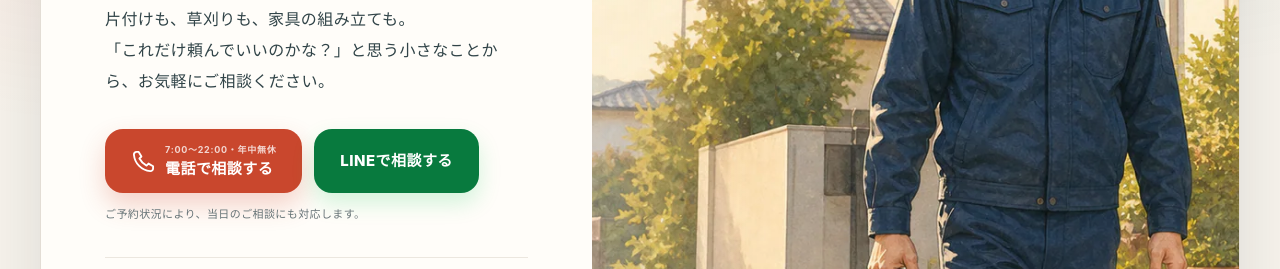
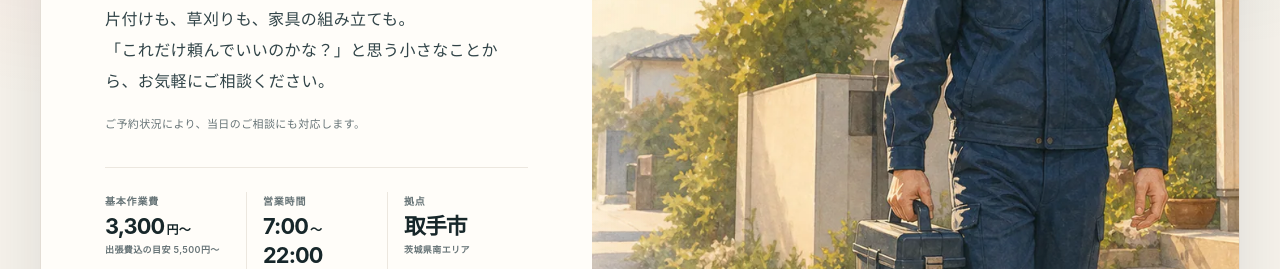
Before and after one commit to fura-1993/imasugu, a plain HTML site: page index.html in a window 1280 px wide. Shown: the part 460-729 px from the top of the page. Drawn offline with Linux system fonts and the light colour scheme.

Commit message:
fix: remove duplicate hero contact buttons

```diff
--- a/index.html
+++ b/index.html
@@ -204,15 +204,6 @@
               片付けも、草刈りも、家具の組み立ても。<br />
               「これだけ頼んでいいのかな？」と思う小さなことから、お気軽にご相談ください。
             </p>
-            <div class="hero-actions">
-              <a class="button button-primary button-large" href="tel:08055350365">
-                <svg viewBox="0 0 24 24" aria-hidden="true"><path d="M7.4 2.8 10 7.2 8.1 9.1a15.7 15.7 0 0 0 6.8 6.8l1.9-1.9 4.4 2.6v2.1a2.5 2.5 0 0 1-2.7 2.5C10.1 20.4 3.6 13.9 2.8 5.5A2.5 2.5 0 0 1 5.3 2.8h2.1Z" /></svg>
-                <span><small>7:00〜22:00・年中無休</small>電話で相談する</span>
-              </a>
-              <a class="button button-line button-large" href="https://lin.ee/BLQjGlF" target="_blank" rel="noopener">
-                LINEで相談する
-              </a>
-            </div>
             <p class="hero-microcopy">ご予約状況により、当日のご相談にも対応します。</p>
             <dl class="hero-facts" aria-label="サービス概要">
               <div>
--- a/styles.css
+++ b/styles.css
@@ -567,14 +567,8 @@ button.button:focus-visible,
   line-height: 1.95;
 }
 
-.hero-actions {
-  display: flex;
-  gap: 12px;
-  margin-top: 32px;
-}
-
 .hero-microcopy {
-  margin: 12px 0 0;
+  margin: 18px 0 0;
   color: var(--muted);
   font-size: 11px;
 }
@@ -2370,8 +2364,6 @@ button.button:focus-visible,
   .phone-button svg { width: 39px; height: 39px; padding: 9px; }
   .hero-shell { grid-template-columns: minmax(0, 1fr) minmax(390px, 0.95fr); }
   .hero-copy { padding-inline: 42px; }
-  .hero-actions { flex-direction: column; align-items: stretch; }
-  .hero-actions .button { width: 100%; }
   .service-grid { grid-template-columns: repeat(2, 1fr); }
   .service-card h3 { font-size: 20px; }
 }
@@ -2539,7 +2531,6 @@ button.button:focus-visible,
   .hero-break-mobile { display: block; }
   .hero-lead { margin-top: 20px; font-size: 14px; line-height: 1.9; }
   .hero-lead br { display: none; }
-  .hero-actions { margin-top: 25px; }
   .button-large { min-height: 59px; }
   .hero-facts { margin-top: 26px; padding-top: 20px; }
   .hero-facts > div { padding-inline: 9px; }
@@ -2737,7 +2728,6 @@ button.button:focus-visible,
   .site-header,
   .mobile-cta,
   .site-footer,
-  .hero-actions,
   .contact-form-card {
     display: none !important;
   }
```
